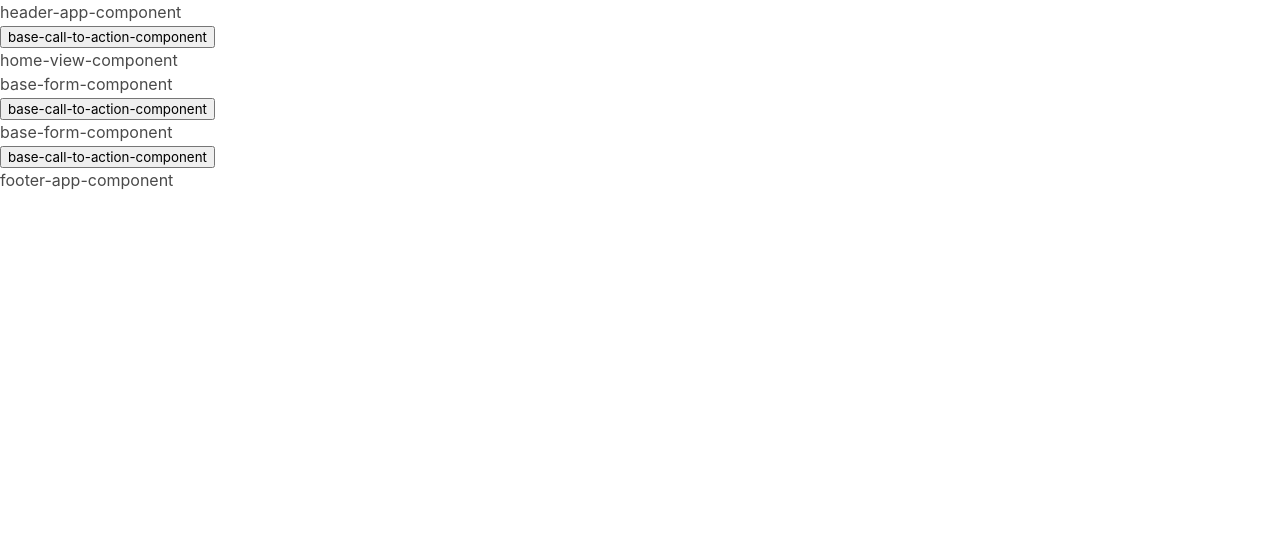
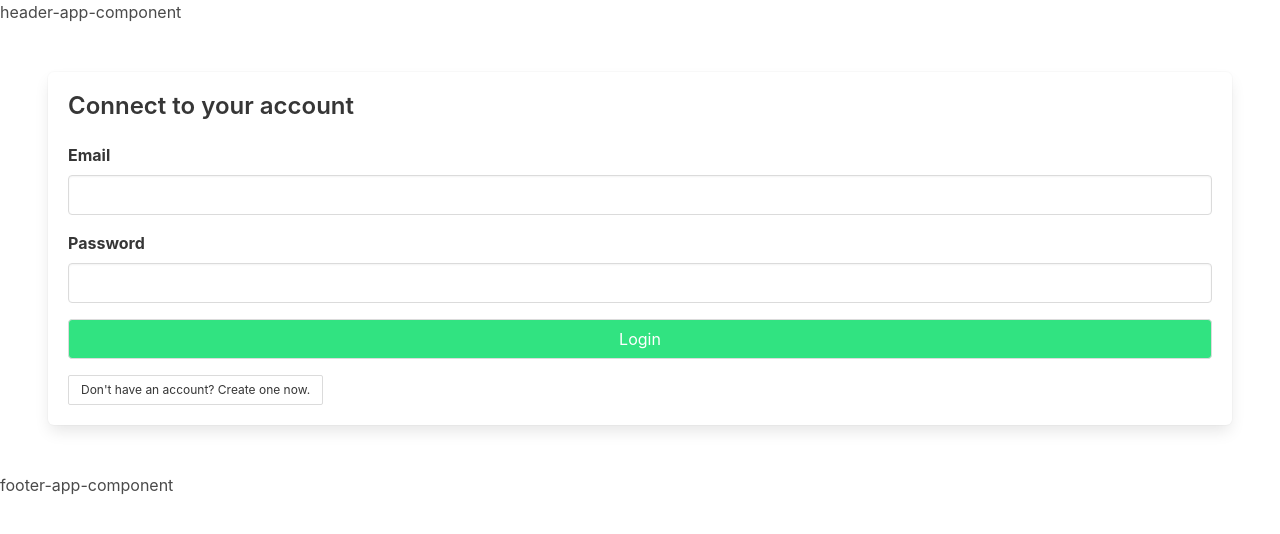
Before and after one commit to CentaureChris/SocialMed_VueApp, a Vue app: page / in a window 1280 px wide. Shown: the top 534 px of the page. Built offline with nearby package versions, Linux system fonts and the light colour scheme.

Commit message:
Set BaseForm and BaseCallToAction

```diff
--- a/src/App.vue
+++ b/src/App.vue
@@ -49,3 +49,4 @@
 
 <!-- Import CSS -->
 <style src="@/assets/css/main.css"></style>
+<style src="@/assets/css/transition.css"></style>
--- a/src/components/base/BaseCallToAction.vue
+++ b/src/components/base/BaseCallToAction.vue
@@ -1,12 +1,41 @@
 <template>
-  <button class="base-call-to-action-component">
-    <p>base-call-to-action-component</p>
-  </button>
+  <button
+    class="base-call-to-action-component button"
+    :class="{
+      'has-background-primary has-text-white': cmpItem.isprimary,
+      'is-fullwidth': cmpItem.isfull,
+      'is-small': !cmpItem.isfull,
+    }"
+    :type="cmpItem.type"
+    v-text="cmpItem.content"
+    @click="$emit('onClick', cmpItem.action)"
+  />
 </template>
 
 <script>
 
 export default {
   name: 'BaseCallToAction',
+  /*
+    [VUE] Props
+    Data binding from parent component
+  */
+    props: {
+      item: {
+        type: Object,
+        required: true,
+        default: () => {}
+      }
+    },
+  //
+
+  /*
+    [VUE] Computed
+    Used to have version of property value
+  */
+    computed: {
+      cmpItem: function(){ return this.item }
+    },
+  //
 }
 </script>
--- a/src/components/base/BaseForm.vue
+++ b/src/components/base/BaseForm.vue
@@ -1,8 +1,37 @@
 <template>
   <form action="*" class="base-form-component">
-      <p>base-form-component</p>
+    <h2 class="title is-size-4">{{cmpFormvalue.title}}</h2>
 
-      <BaseCallToAction />
+    <!-- Display DOM loop: v-for -->
+    <fieldset
+      class="mb-4"
+      v-for="(item, idx) in cmpFormvalue.fieldsets"
+      :key="`item-${idx}`"
+    >
+      <label
+        class="label"
+        :for="`item-${idx}`"
+        v-text="item.label"
+      />
+
+      <input
+        class="input"
+        :type="item.type"
+        :id="`item-${idx}`"
+        :name="`item-${idx}`"
+        :required="item.required"
+        :min="item.min"
+      >
+    </fieldset>
+
+    <BaseCallToAction
+      :item="{
+        type: `submit`,
+        content: cmpFormvalue.submit,
+        isfull: true,
+        isprimary: true,
+      }"
+    />
   </form>
 </template>
 
@@ -22,6 +51,28 @@
     name: 'BaseForm',
 
     /*
+      [VUE] Props
+      Data binding from parent component
+    */
+      props: {
+        formvalue: {
+          type: Object,
+          required: true,
+          default: () => {}
+        }
+      },
+    //
+
+    /*
+      [VUE] Computed
+      Used to have version of property value
+    */
+      computed: {
+        cmpFormvalue: function(){ return this.formvalue }
+      },
+    //
+
+    /*
       [VUE] Component
       Used to inject child components
     */
--- a/src/components/main/HeaderApp.vue
+++ b/src/components/main/HeaderApp.vue
@@ -1,8 +1,6 @@
 <template>
   <header class="header-app-component">
       <p>header-app-component</p>
-
-      <BaseCallToAction />
 
       <!--
         [LINK] Never use <a>
@@ -17,12 +15,6 @@
 
 <script>
 /*
-  [IMPORT] Modules/components
-*/
-  import BaseCallToAction from '../base/BaseCallToAction.vue';
-//
-
-/*
   [CTRL] App.vue
   Define compoenent controller
 */
@@ -34,7 +26,6 @@
       Used to inject child components
     */
       components: {
-        BaseCallToAction
       }
     //
   }
--- a/src/views/HomeView.vue
+++ b/src/views/HomeView.vue
@@ -1,12 +1,27 @@
 <template>
-  <section class="home-view-component">
-      <p>home-view-component</p>
+  <section class="home-view-component section">
+    <article class="box">
+      <!-- Inject value to child compoenent has a HTML property -->
+      <BaseForm
+        class="mb-4"
+        :formvalue="cmpStep === 'login' ? cmpLoginForm : cmpRegisterForm"
+      />
 
-      <!-- Display login form -->
-      <BaseForm />
-
-      <!-- Display register form -->
-      <BaseForm />
+      <!-- Bind DOM event: @Event -->
+      <BaseCallToAction
+        :item="{
+          type: `button`,
+          content:
+            cmpStep === 'login'
+            ? `Don't have an account? Create one now.`
+            : `Got an account? Go to login.`,
+          isfull: false,
+          isprimary: false,
+          action: cmpStep === 'login' ? 'register' : 'login'
+        }"
+        @onClick="cmpStep = $event"
+      />
+    </article>
   </section>
 </template>
 
@@ -15,6 +30,7 @@
   [IMPORT] Modules/components
 */
   import BaseForm from '../components/base/BaseForm.vue';
+  import BaseCallToAction from '../components/base/BaseCallToAction.vue';
 //
 
 /*
@@ -24,12 +40,70 @@
   export default {
     name: 'HomeView',
 
+    // Used to define properties class
+    data(){
+      return {
+        // Basic values
+        cmpStep: 'login',
+
+        // Form values
+        cmpLoginForm: {
+          title: `Connect to your account`,
+          submit: `Login`,
+          fieldsets: [
+            {
+              label: `Email`,
+              type: `email`,
+              required: true,
+              min: 5,
+            },
+            {
+              label: `Password`,
+              type: `password`,
+              required: true,
+              min: 5,
+            }
+          ]
+        },
+        cmpRegisterForm: {
+          title: `Create your account`,
+          submit: `Register`,
+          fieldsets: [
+            {
+              label: `Name`,
+              type: `text`,
+              required: true,
+              min: 2,
+            },
+            {
+              label: `Email`,
+              type: `email`,
+              required: true,
+              min: 5,
+            },
+            {
+              label: `Password`,
+              type: `password`,
+              required: true,
+              min: 5,
+            },
+            {
+              label: `Repeate password`,
+              type: `password`,
+              required: true,
+              min: 5,
+            }
+          ]
+        }
+      }
+    },
+
     /*
       [VUE] Component
       Used to inject child components
     */
       components: {
-        BaseForm
+        BaseForm, BaseCallToAction
       }
     //
   }
```
Also changed, not shown: src/assets/css/transition.css (added, +17 -0 lines).
